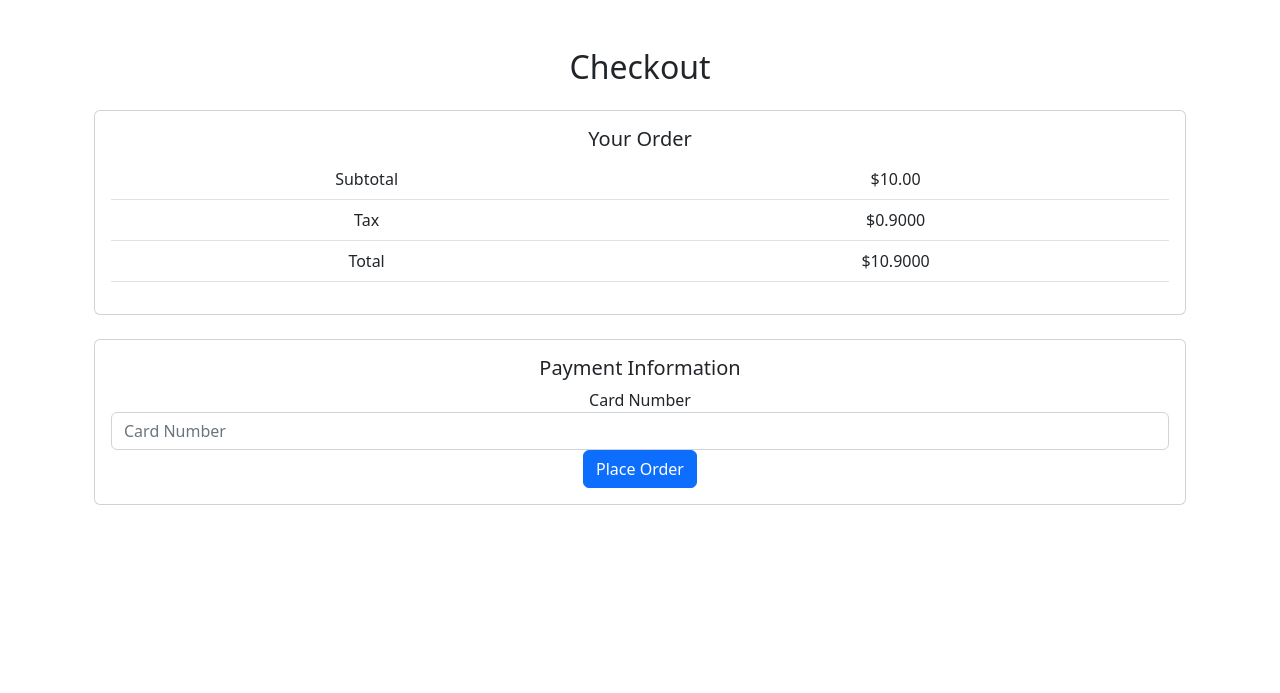
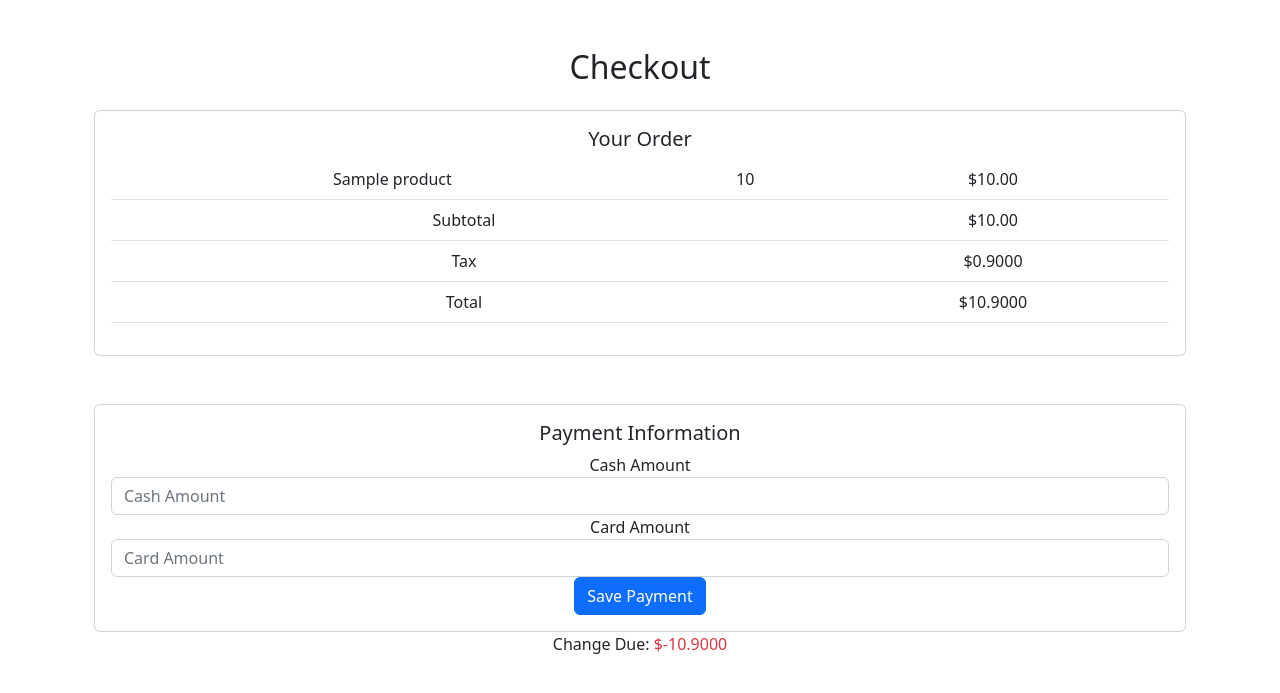
Before and after one commit to morskmorsk/usk-9, a Django app: page /checkout/ in a window 1280 px wide. Shown: the part 56-749 px from the top of the page. Run offline with Django 4.2, Linux system fonts and the light colour scheme; a user stored in the database is signed in; tables that the repository leaves empty hold one stand-in row (values such as "Sample post").

Commit message:
Update store URLs and add new views for order and payment

```diff
--- a/mysite/store/templates/store/checkout.html
+++ b/mysite/store/templates/store/checkout.html
@@ -4,10 +4,11 @@
     <h2 class="mb-4">Checkout</h2>
 
     <!-- Cart Summary -->
-    <div class="card mb-4">
+    <div class="card mb-5">
         <div class="card-body">
             <h5 class="card-title">Your Order</h5>
             <table class="table">
+                <!-- ... existing template content ... -->
                 <tbody>
                     {% for detail in cart.details.all %}
                     <tr>
@@ -15,20 +16,24 @@
                         <td>{{ detail.quantity }}</td>
                         <td>${{ detail.price }}</td>
                     </tr>
+                    {% empty %}
+                    <tr>
+                        <td colspan="3">Your cart is empty.</td>
+                    </tr>
                     {% endfor %}
                 </tbody>
                 <tfoot>
                     <tr>
                         <td colspan="2">Subtotal</td>
-                        <td>${{ cart.subtotal }}</td>
+                        <td>${{ subtotal }}</td>
                     </tr>
                     <tr>
                         <td colspan="2">Tax</td>
-                        <td>${{ cart.tax }}</td>
+                        <td>${{ tax }}</td>
                     </tr>
                     <tr class="font-weight-bold">
                         <td colspan="2">Total</td>
-                        <td>${{ cart.total }}</td>
+                        <td>${{ total }}</td>
                     </tr>
                 </tfoot>
             </table>
@@ -39,16 +44,32 @@
     <div class="card">
         <div class="card-body">
             <h5 class="card-title">Payment Information</h5>
-            <form>
+            <form action="{% url 'collect-payment' %}" method="post">
+                {% csrf_token %}
                 <!-- Include form fields for payment information here -->
                 <div class="form-group">
-                    <label for="cardNumber">Card Number</label>
-                    <input type="text" class="form-control" id="cardNumber" placeholder="Card Number">
+                    <label for="cashAmount">Cash Amount</label>
+                    <input type="text" class="form-control" id="cashAmount" placeholder="Cash Amount">
                 </div>
+                <div class="form-group">
+                    <label for="cardAmount">Card Amount</label>
+                    <input type="text" class="form-control" id="cardAmount" placeholder="Card Amount">
+                </div>
+                <input type="hidden" name="payment_order_id" value="{{ payment_order.id }}">
                 <!-- Additional fields for expiration, CVV, etc. -->
-                <button type="submit" class="btn btn-primary">Place Order</button>
+                <button type="submit" class="btn btn-primary">Save Payment</button>
             </form>
         </div>
     </div>
+    <div class="change-div">
+        <span class="change-span">Change Due:
+            {% if change_due > 0 %}
+                <span class="text-success">${{ change_due }}</span>
+                <button type="submit" class="btn btn-primary">Complete Checkout</button>
+            {% else %}
+                <span class="text-danger">${{ change_due }}</span>
+            {% endif %}
+        </span>
+    </div>
 </div>
 {% endblock %}
--- a/mysite/store/urls.py
+++ b/mysite/store/urls.py
@@ -14,6 +14,8 @@ from .views import (ProductListView,
                     DeviceDetailView,
                     DeviceUpdateView,
                     WorkOrderUpdateView,
+                    OrderView,
+                    CollectPayment,
                     )
 
 urlpatterns = [
@@ -32,6 +34,8 @@ urlpatterns = [
      path('devices/<int:pk>/', DeviceDetailView.as_view(), name='device-detail'),
      path('devices/<int:device_id>/update/', DeviceUpdateView.as_view(), name='device-update'),
      path('workorders/<int:work_order_id>/update/', WorkOrderUpdateView.as_view(), name='work-order-update'),
+     path('send-order/', OrderView.as_view(), name='send-order'),
+     path('collect-payment/', CollectPayment, name='collect-payment'),
      # path('cart-form', CartDetailFormView.as_view(), name='cart-form',),
      # path('add-to-cart/<int:id>/', AddToCartView.as_view(), name='add-to-cart'),
      # path('shopping-cart/', ShoppingCartListView.as_view(), name='shopping-cart-list'),
--- a/mysite/store/views.py
+++ b/mysite/store/views.py
@@ -14,12 +14,15 @@ from django.views.generic.edit import FormView
 from .forms import UserForm
 from django.contrib.auth import login
 from django.views import View
-from .models import Device, Product, ShoppingCart, ShoppingCartDetail, WorkOrder
+from .models import Device, Payment, PaymentOrder, Product, ShoppingCart, ShoppingCartDetail, WorkOrder
 from django.core.exceptions import ObjectDoesNotExist
 from django.http import Http404
 from django.db import IntegrityError, models, transaction
 from django.contrib import messages
 from django.contrib.auth.models import User
+from django.http import HttpResponseForbidden
+from .models import Order, OrderDetail  # Make sure to import your models
+
 
 from .models import Product
 
@@ -117,18 +120,39 @@ class CartDetailUpdatePriceView(LoginRequiredMixin, UpdateView):
         return ShoppingCartDetail.objects.get(id=self.kwargs.get('detail_id'))
 
 
-class CheckOutView(LoginRequiredMixin, TemplateView):
-    template_name = 'store/checkout.html'
+class OrderView(LoginRequiredMixin, View):
+    @transaction.atomic
+    def post(self, request, *args, **kwargs):
+        user = request.user
+        try:
+            cart = ShoppingCart.objects.get(user=user)
+        except ShoppingCart.DoesNotExist:
+            # Handle the case where the cart does not exist
+            return HttpResponseForbidden("You do not have a shopping cart.")
 
-    def get_context_data(self, **kwargs):
-        context = super().get_context_data(**kwargs)
-        cart = ShoppingCart.objects.get(user=self.request.user)
-        context['cart'] = {
-            'subtotal': cart.calculate_subtotal(),
-            'tax': cart.calculate_tax(),
-            'total': cart.calculate_total(),
-        }
-        return context
+        # Create Order
+        order = Order.objects.create(
+            user=user,
+            sub_total=cart.calculate_subtotal(),
+            tax=cart.calculate_tax(),
+            total=cart.calculate_total()
+        )
+
+        # Create OrderDetail for each ShoppingCartDetail
+        for item in cart.details.all():
+            OrderDetail.objects.create(
+                order=order,
+                product=item.product,
+                quantity=item.quantity,
+                price=item.price,
+                discount=item.discount
+            )
+
+        # Clear ShoppingCart
+        cart.details.all().delete()
+
+        # Redirect to a confirmation page or similar
+        return redirect('order_confirmation', order_id=order.pk)
 
 
 class UpdateUserProfileView(LoginRequiredMixin, SuccessMessageMixin, UpdateView):
@@ -212,7 +236,7 @@ class DeviceDetailView(LoginRequiredMixin, DetailView):
 
 class DeviceUpdateView(LoginRequiredMixin, SuccessMessageMixin, UpdateView):
     model = Device
-    fields = ['name', 'price', 'description', 'issues', 'grade', 'cost', 'imei', 'supplier', 'location', 'image', 'defect', 'color']
+    fields = ['name', 'price','description', 'issues', 'grade', 'cost', 'imei', 'supplier', 'location', 'image', 'defect', 'color']
     template_name = 'store/device_update.html'
     success_url = reverse_lazy('device-list')
     success_message = 'Device successfully updated!'
@@ -230,3 +254,53 @@ class WorkOrderUpdateView(LoginRequiredMixin, SuccessMessageMixin, UpdateView):
 
     def get_object(self, queryset=None):
         return WorkOrder.objects.get(id=self.kwargs.get('work_order_id'))
+
+
+class CheckOutView(LoginRequiredMixin, TemplateView):
+    template_name = 'store/checkout.html'
+
+    def get_context_data(self, **kwargs):
+        context = super().get_context_data(**kwargs)
+        cart = ShoppingCart.objects.get(user=self.request.user)
+        order, created = Order.objects.get_or_create(
+            user=self.request.user,
+            status='awaiting_payment',
+            sub_total=cart.calculate_subtotal(),
+            tax=cart.calculate_tax(),
+            total=cart.calculate_total()
+        )
+        payment, created = Payment.objects.get_or_create(
+            transaction_id=uuid.uuid4(),
+        )
+        payment_order, created = PaymentOrder.objects.get_or_create(
+            payment=payment,
+            order=order,
+            amount=payment.total_amount(),
+            transaction_id=payment.transaction_id,
+            # Include other necessary fields for PaymentOrder
+        )
+        context['payment'] = payment
+        context['order'] = order
+        context['payment_order'] = payment_order
+        context['cart'] = cart
+        context['subtotal'] = cart.calculate_subtotal()
+        context['tax'] = cart.calculate_tax()
+        context['total'] = cart.calculate_total()
+        context['change_due'] = payment.total_amount() - order.total
+
+        return context
+
+
+def CollectPayment(request):
+
+    if request.method == 'POST':
+        # payment_method = request.POST.get('payment_method')
+        cash_amount = request.POST.get('cashAmount')
+        credit_card_amount = request.POST.get('cardAmount')
+        payment_order_id = request.POST.get('payment_order_id')
+        payment_order = PaymentOrder.objects.get(id=payment_order_id)
+        payment_order.payment.cash_amount = cash_amount
+        payment_order.payment.credit_card_amount = credit_card_amount
+        payment_order.payment.save()
+        payment_order.save()
+        return redirect('checkout')
```
Also changed, not shown: mysite/store/models.py (+97 -25 lines), mysite/store/migrations/0015_payment_paymentorder.py (added), mysite/store/migrations/0016_alter_order_options_remove_order_notes_and_more.py (added), mysite/store/migrations/0017_order_status_paymentorder_transaction_id.py (added).
